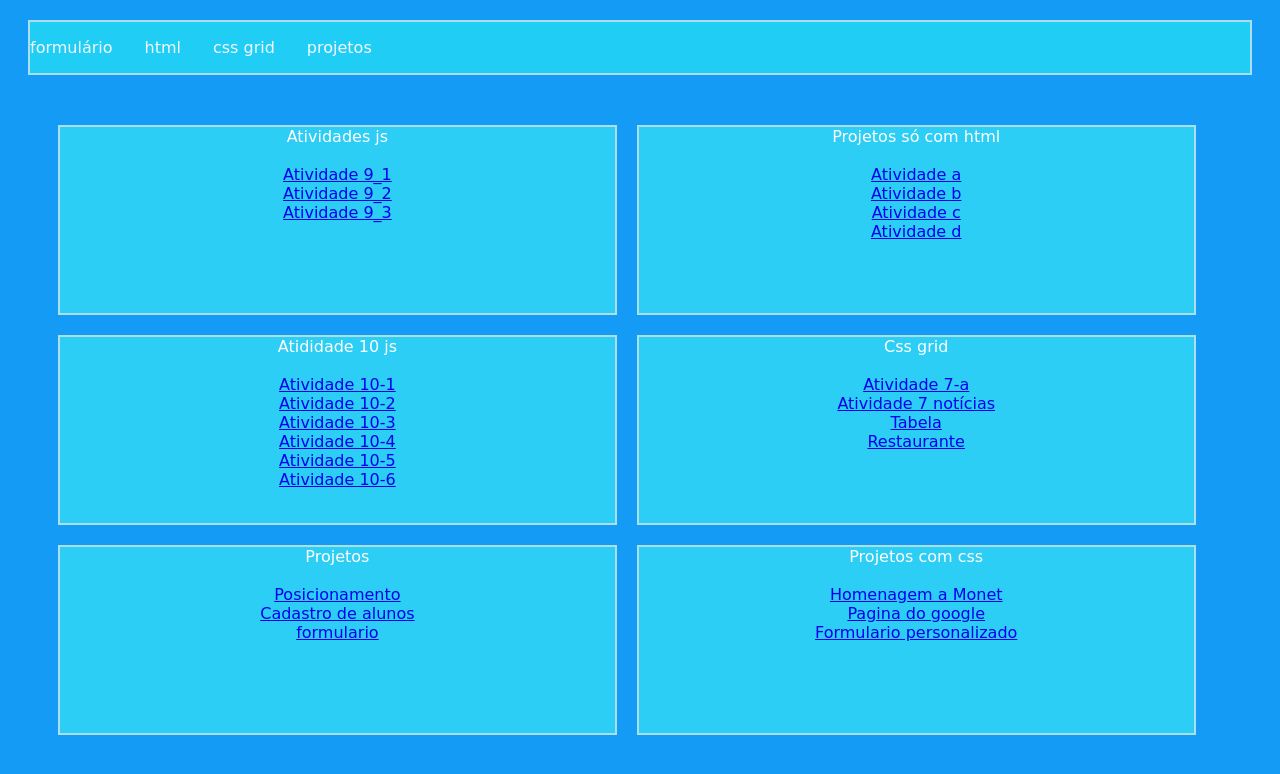
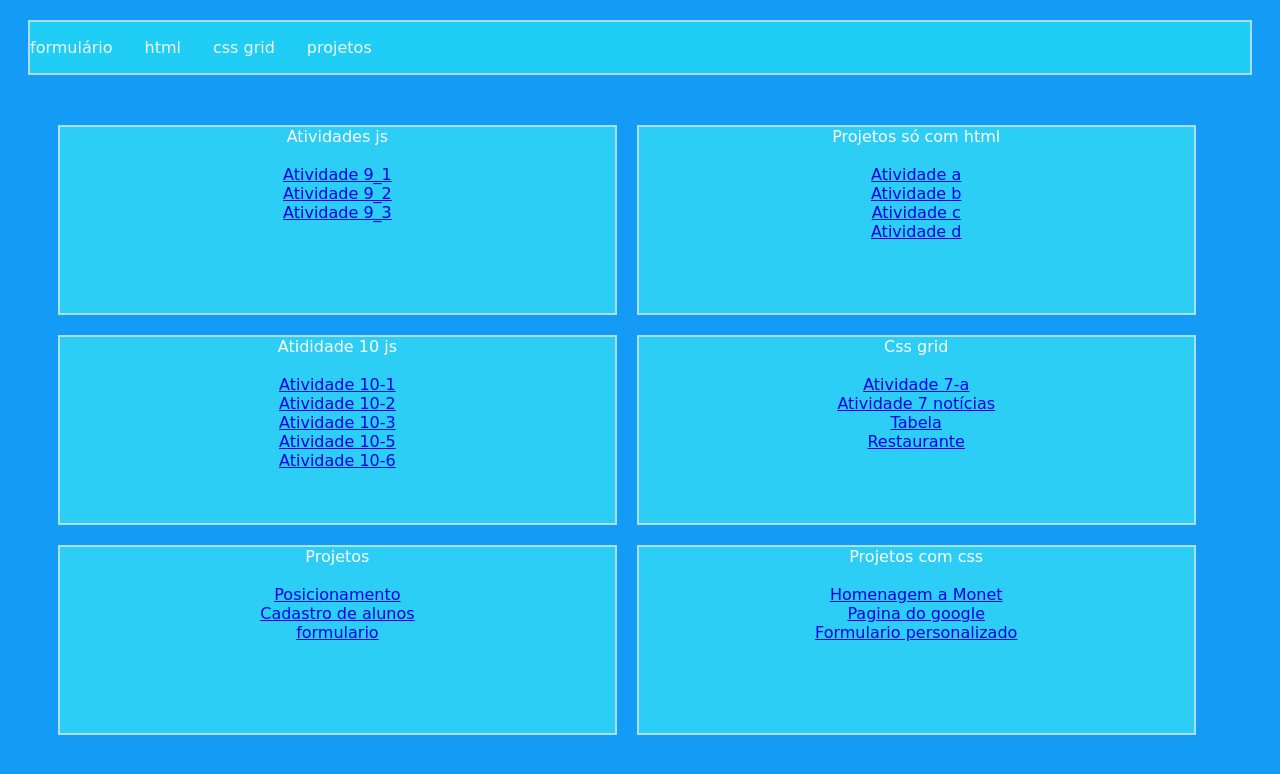
Before and after one commit to felixrai/projet7, a plain HTML site: page index.html in a window 1280 px wide. Drawn offline with Linux system fonts and the light colour scheme.

Commit message:
Update index.html

```diff
--- a/index.html
+++ b/index.html
@@ -32,7 +32,6 @@
                 <a href="https://felixrai.github.io/at10-1/ ">Atividade 10-1</a> <br>
                  <a href="https://felixrai.github.io/10-2/ ">Atividade 10-2</a> <br>
                  <a href=" https://felixrai.github.io/10-3/">Atividade 10-3</a> <br>
-                 <a href=" https://felixrai.github.io/10-4/ ">Atividade 10-4</a> <br>
                  <a href="https://felixrai.github.io/10-5/ ">Atividade 10-5</a> <br>
                  <a href="https://felixrai.github.io/10-6/ ">Atividade 10-6</a> <br>
 
```
